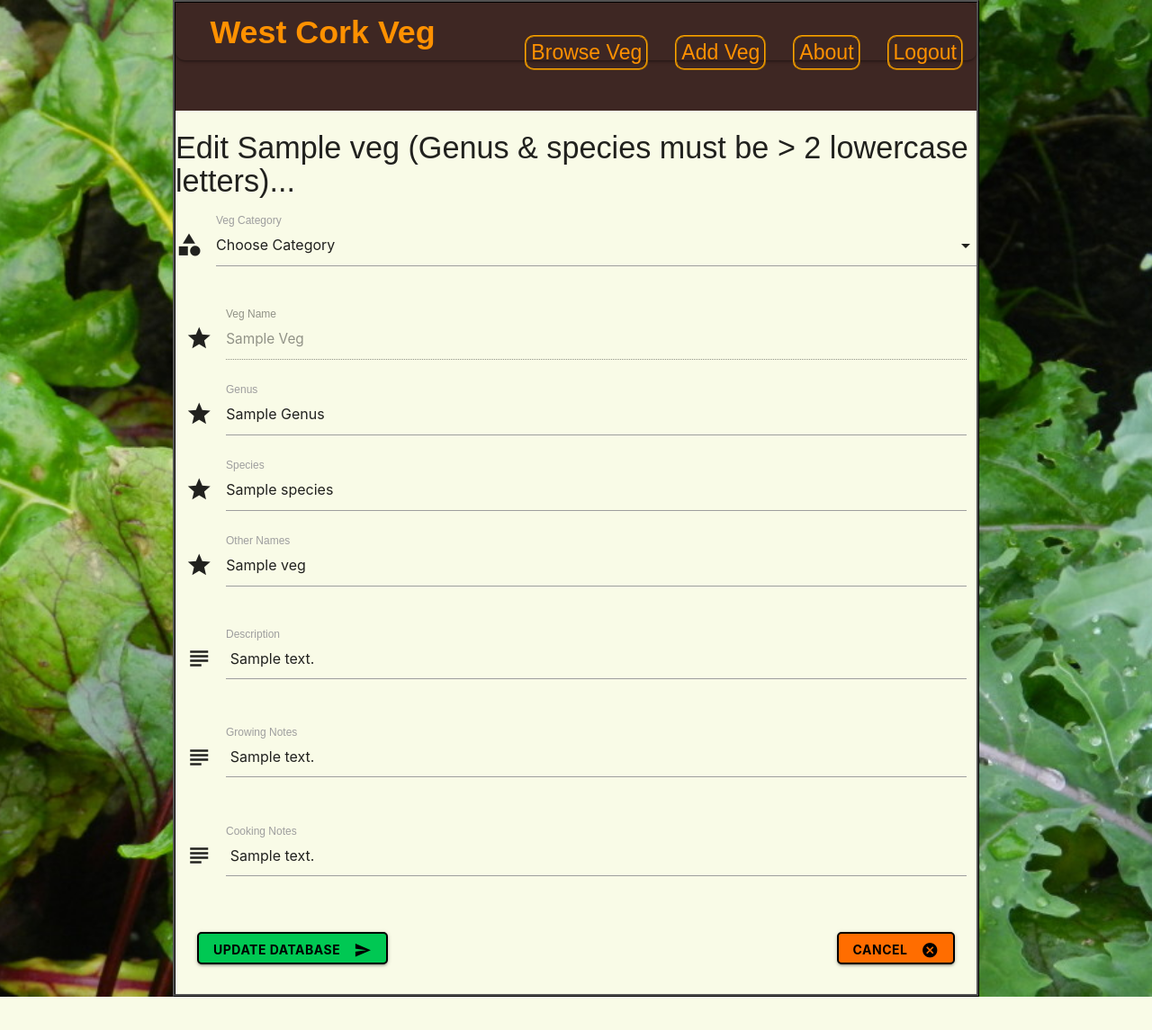
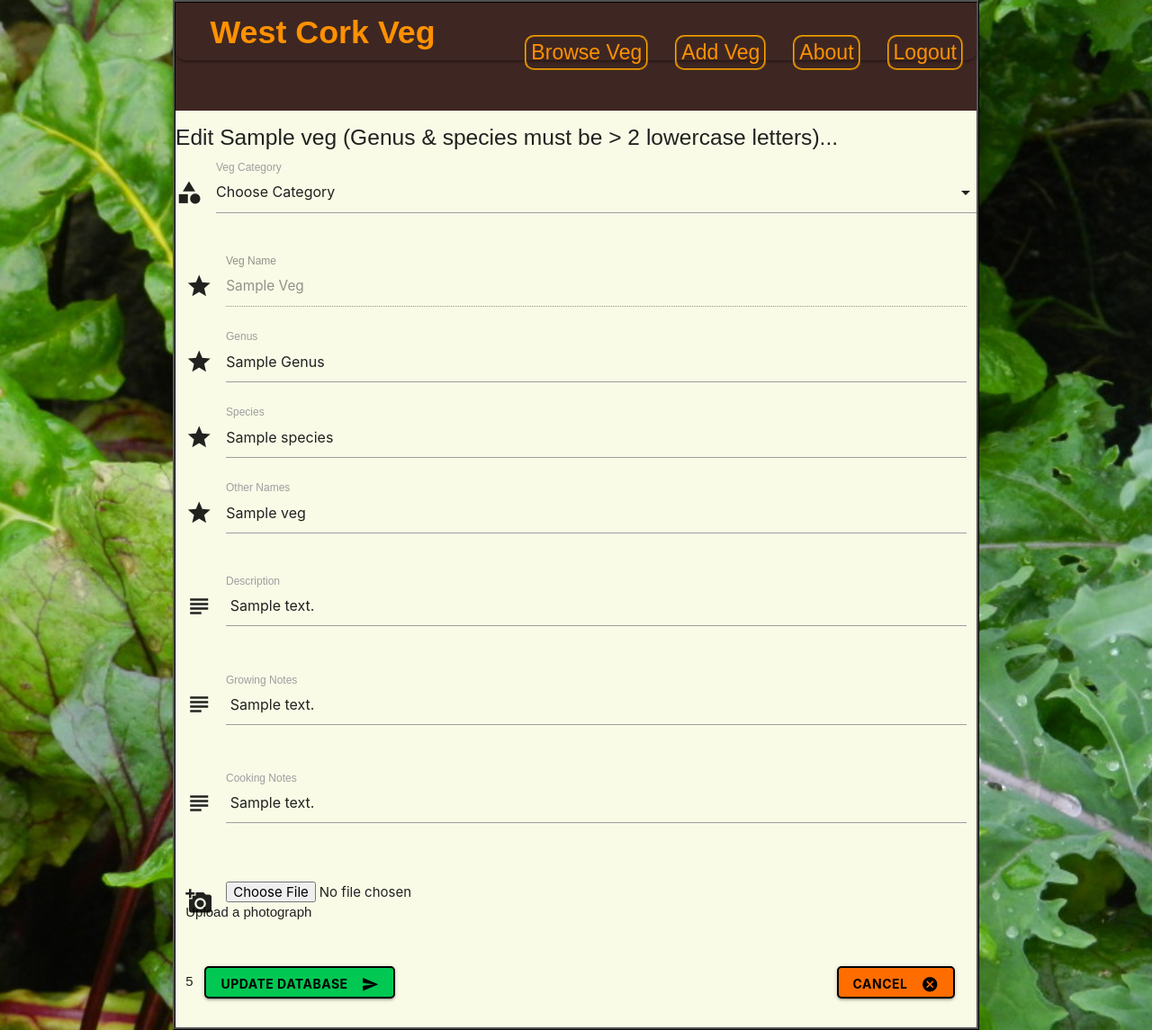
Before and after one commit to teraspora/wc-veg, a Flask app: template templates/editveg.html in a window 1280 px wide. Shown: the whole page at 90% size. Before the commit the page ends 1108 px from the top, so only its background shows below. Run offline with Flask 2, Linux system fonts and the light colour scheme; the template is opened without the code that fills it: most values are stand-ins (such as "Sample title", 1, 10 or a date in 2020); some libraries are stand-ins or nearby versions.

Commit message:
Fixed bug: photo would not upload from edit page; cause: missing ' enctype = 'multipart/form-data' attribute caused request.files to be empty.

```diff
--- a/app.py
+++ b/app.py
@@ -153,17 +153,19 @@ def insertveg():
     new_veg['creator'] = user.name
     vname = new_veg["common_name"]
     # ********* DEBUGGING: ***********
-    print(f'New Veg: {new_veg}')
+    print(f'\n********\n\n*** IN INSERTVEG():  ***   New Veg: {new_veg}')
     veg_list = mongo.db.vegetables
     # Only add if not already in collection
     if veg_list.count_documents({"common_name": vname}) == 0:
         # Capitalise common_name & genus; make species lowercase:
         new_veg = {k: v.capitalize() if k == 'genus' or k == 'common_name' else v.lower() if k == 'species'
                 else v for k, v in new_veg.items()}
-        print(f'Request.files:{request.files}')
+        print(f'\n********\n\n*** IN INSERTVEG():  ***   Request.files:{request.files.to_dict()}')
         try:
             img = request.files['file']
+            print(f'\n********\n\n*** IN INSERTVEG():  ***   img = {img}')
             filepath = os.path.join(ROOT, 'static', f'images/{new_veg["common_name"].lower()}.{get_normalised_extension(img.filename)}')
+            print(f'\n********\n\n*** IN INSERTVEG():  ***   \n***********\n\nFilepath = { filepath }.\n\n***************\n)')
             img.save(filepath)
         except:
             pass
@@ -203,6 +205,16 @@ def updateveg(veg_id):
             "grow_notes" : request.form.get("grow_notes"),
             "cook_notes" : request.form.get("cook_notes")
         }})
+    print(f'\n********\n\n\n *** IN UPDATEVEG():  ***   Request.files:{request.files.to_dict()}')
+    try:
+        img = request.files['file']
+        # ************************************** DEBUGGING ****************************************************
+        print(f'\n********\n\n\n *** IN UPDATEVEG():  ***   img = {img}')
+        filepath = os.path.join(ROOT, 'static', f'images/{vname.lower()}.{get_normalised_extension(img.filename)}')
+        print(f'\n********\n\n\n *** IN UPDATEVEG():  ***   \n***********\n\nFilepath = { filepath }.\n\n***************\n)')
+        img.save(filepath)
+    except:
+        pass
     flash(f'{ vname.capitalize() } updated in database.')
     return redirect(url_for("veg"))
 
@@ -234,7 +246,7 @@ def showveg(veg_id):
     print(f'****************\n*** Veg:  {veg}')
     # image_path = os.path.join(url_for('static'), f'images/{veg["common_name"].lower()}')
     image_path = os.path.join("static", "images", veg["common_name"].lower())
-    # print(f'image_path = {image_path}')
+    print(f'\n***********\n\nFilepath of photo = { image_path } (without extension).\n\n***************\n)')
     if os.path.isfile(image_path + '.jpg'):
         ext = '.jpg'
     elif os.path.isfile(image_path + '.png'):
--- a/templates/editveg.html
+++ b/templates/editveg.html
@@ -10,10 +10,10 @@
 {% endblock %}
 
 {% block content %}
-   <h4>Edit {{ veg.common_name.capitalize() }} (Genus & species must be > 2 lowercase letters)...</h4>
+   <h5>Edit {{ veg.common_name.capitalize() }} (Genus & species must be > 2 lowercase letters)...</h5>
 <div class="row">
-    <form action="{{url_for('updateveg', veg_id = veg._id)}}" method="POST" class="col s12">
-        <input type="hidden" name="form_id" value="addveg">
+    <form action="{{url_for('updateveg', veg_id = veg._id)}}" method="POST" class="col s12" enctype = "multipart/form-data">
+        <input type="hidden" name="form_id" value="editveg">
     <div class="row">
         <div class="row">
             <div class="input-field col s12">
@@ -73,7 +73,14 @@
                 <label for="cook_notes">Cooking Notes</label>
             </div>
         </div>
-        <button class="btn text-bold black-text green accent-4  waves-effect waves-light" type="submit" name="action">Update Database
+        <div class="row">
+            <div class="input-field col s12">
+                <i class="material-icons prefix">add_a_photo</i>
+                <input name="file" id="file" type="file"
+                <label for="file">Upload a photograph</label>
+            </div>
+        </div>
+       5<button class="btn text-bold black-text green accent-4  waves-effect waves-light" type="submit" name="action">Update Database
             <i class="material-icons right">send</i>
         </button>
         <button class="btn text-bold black-text orange accent-4  waves-effect waves-light right" name="action"><a href="{{ url_for('veg') }}">Cancel</a>
```
